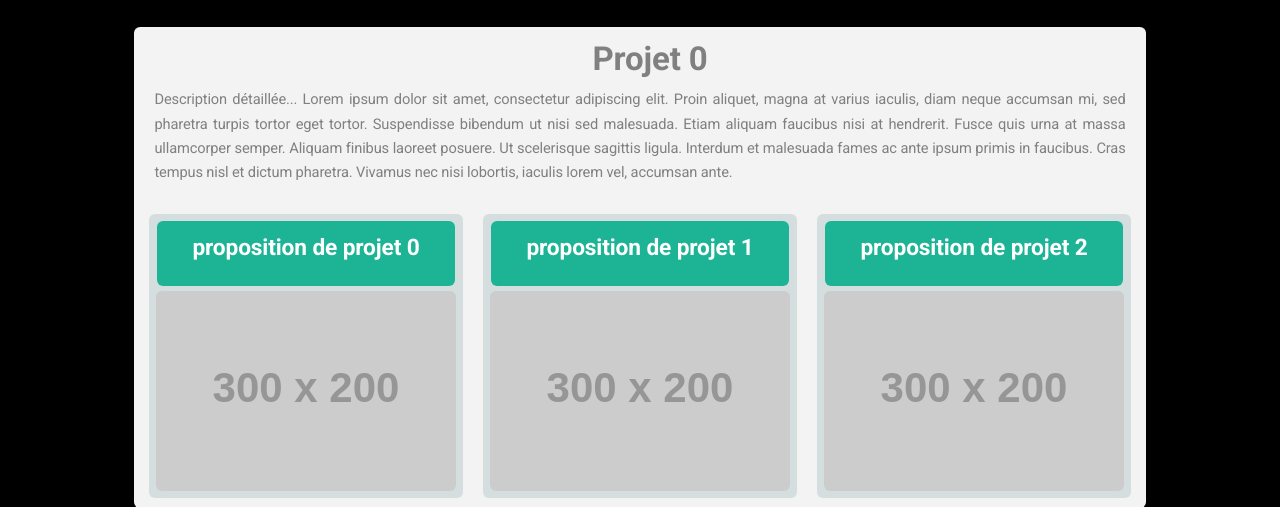
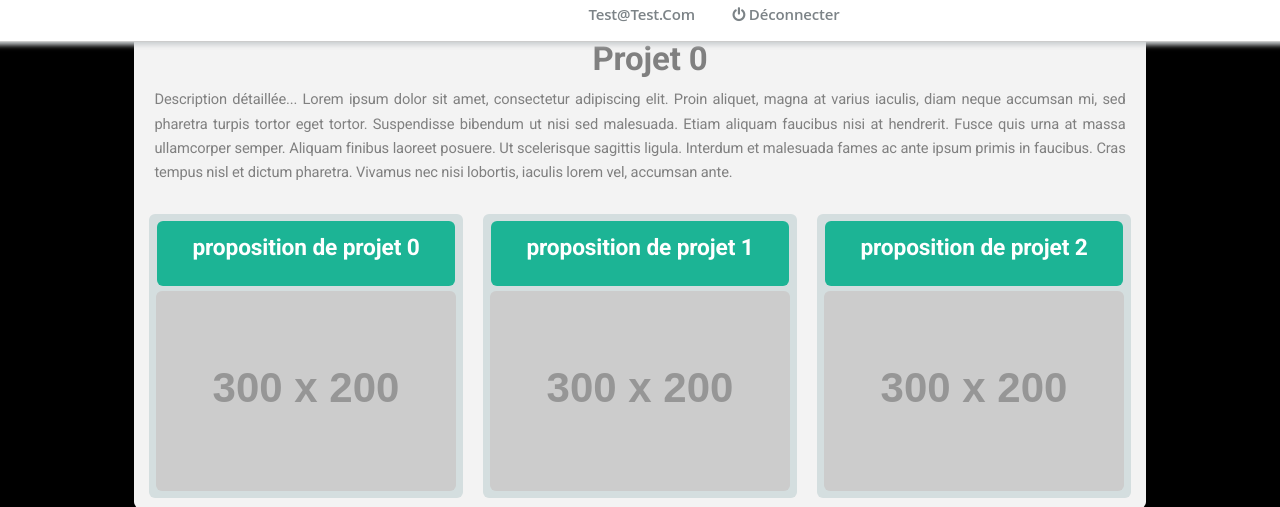
Before and after one commit to Kaysoro/RenardDuVirtuel, a PHP site: page /projets.php in a window 1280 px wide. Shown: the top 507 px of the page. Run offline with PHP 8.4, Linux system fonts and the light colour scheme; the visitor is signed in with stand-in values (Sample User, id 1); grey boxes labelled with a size stand in for pictures from a placeholder-image service; some libraries are stand-ins or nearby versions.

Commit message:
le commit avant la tempête

```diff
--- a/site_web/databaseFuncs.php
+++ b/site_web/databaseFuncs.php
@@ -4,7 +4,7 @@ function connectDB()
 {
     try
     {
-        $pdo = new PDO('mysql:host=localhost;dbname=hackaton;charset=utf8', 'root', 'root');
+        $pdo = new PDO('mysql:host=localhost;dbname=hackathon;charset=utf8', 'root', '');
         $pdo->setAttribute(PDO::ATTR_ERRMODE, PDO::ERRMODE_EXCEPTION);
         return $pdo;
     }
--- a/site_web/projets.css
+++ b/site_web/projets.css
@@ -1,6 +1,50 @@
 /* TODO: transitions CSS */
 @import url(font-awesome.min.css);
 @import url("http://fonts.googleapis.com/css?family=Roboto:400,700");
+
+.fixed {
+  padding: 13px 0 14px;
+  z-index: 9;
+  background: #fff;
+  margin-bottom: 3px;
+  -webkit-box-shadow: 0px 2px 5px 1px #cbcfd1;
+  box-shadow: 0px 2px 5px 1px #cbcfd1;
+  position: fixed;
+  width: 110%;
+  border-bottom: 1px solid #ccc;
+  top:-10px;
+  left:-10px;
+}
+
+nav.primary {
+  position: relative;
+  z-index: 2;
+  margin: 0 auto;
+}
+
+.sf-menu {
+  margin: 0px;
+  list-style: none;
+  text-align: center;
+}
+
+.sf-menu > li {
+  color: #7c8387;
+  padding: 0px;
+  margin: 0 17px;
+  display: inline-block;
+  text-transform: capitalize;
+  font-size: 15px;
+  line-height: 18px;
+  font-weight: 600;
+  text-align: center;
+  font-family: 'Open Sans', sans-serif;
+}
+
+.sf-menu > li > a {
+  color: #7c8387;
+  text-decoration: none;
+}
 
 .bg {
 	background-color: #000;
--- a/site_web/projets.php
+++ b/site_web/projets.php
@@ -5,15 +5,22 @@ if(!isset($_SESSION['connected']) || !$_SESSION['connected'])
 ?>
     <!DOCTYPE html>
     <html>
-
-    <head>
-    </head>
+	<div class="fixed">
+		<nav class="primary clearfix">
+			<ul id="topnav" class="sf-menu">
+				<li>test@test.com</li>
+				<li><a class="fa fa-power-off fa-1x" href="disconnect.php"></a><a  href="disconnect.php">	Déconnecter</a></li>
+			</ul>
+		</nav>
+	</div>
 
     <body class="bg">
+
         <header>
             <title>{ Accølad } Aménagement collaboratif et citoyen du Laval de demain</title>
             <meta charset="utf-8" />
             <link rel="stylesheet" href="projets.css" />
+			<link rel="stylesheet" href="assets/css/font-awesome.min.css" />
             <script type="text/javascript" src="projets.js"></script>
         </header>
         <?php
```
